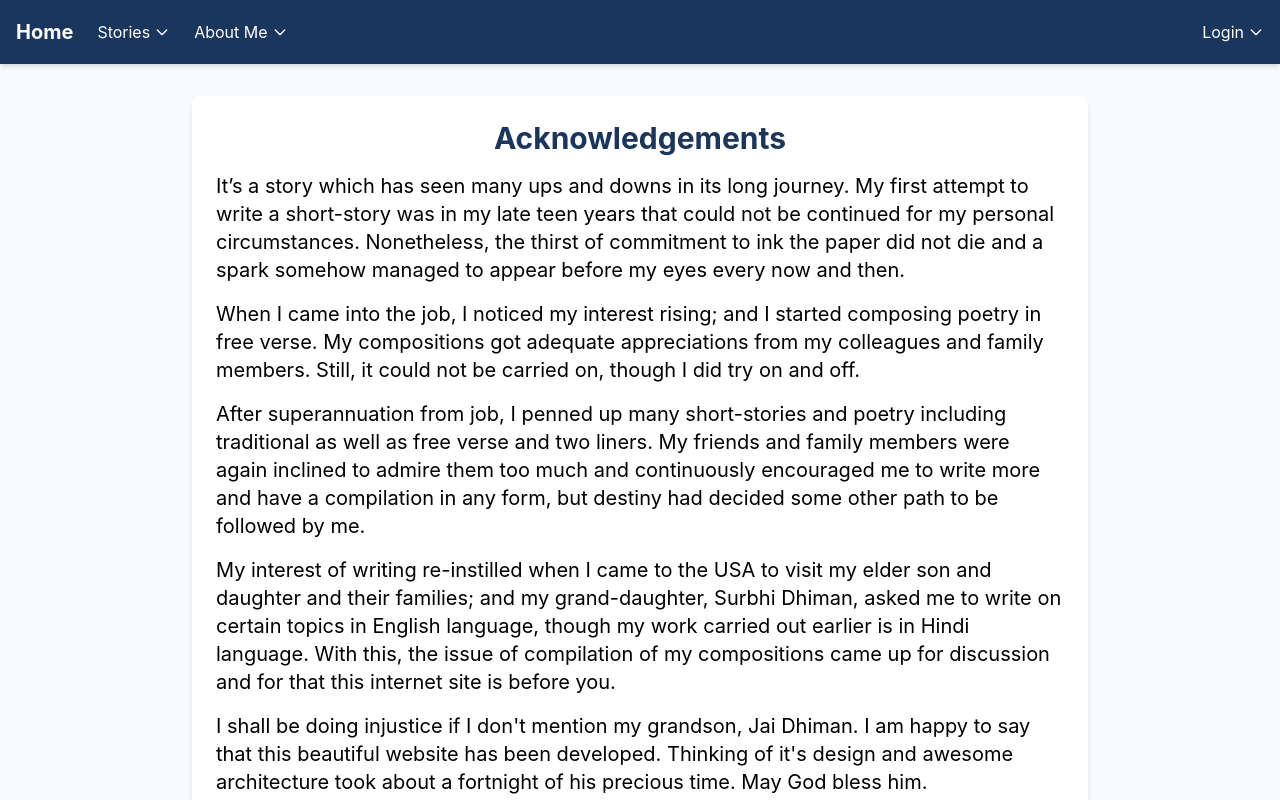
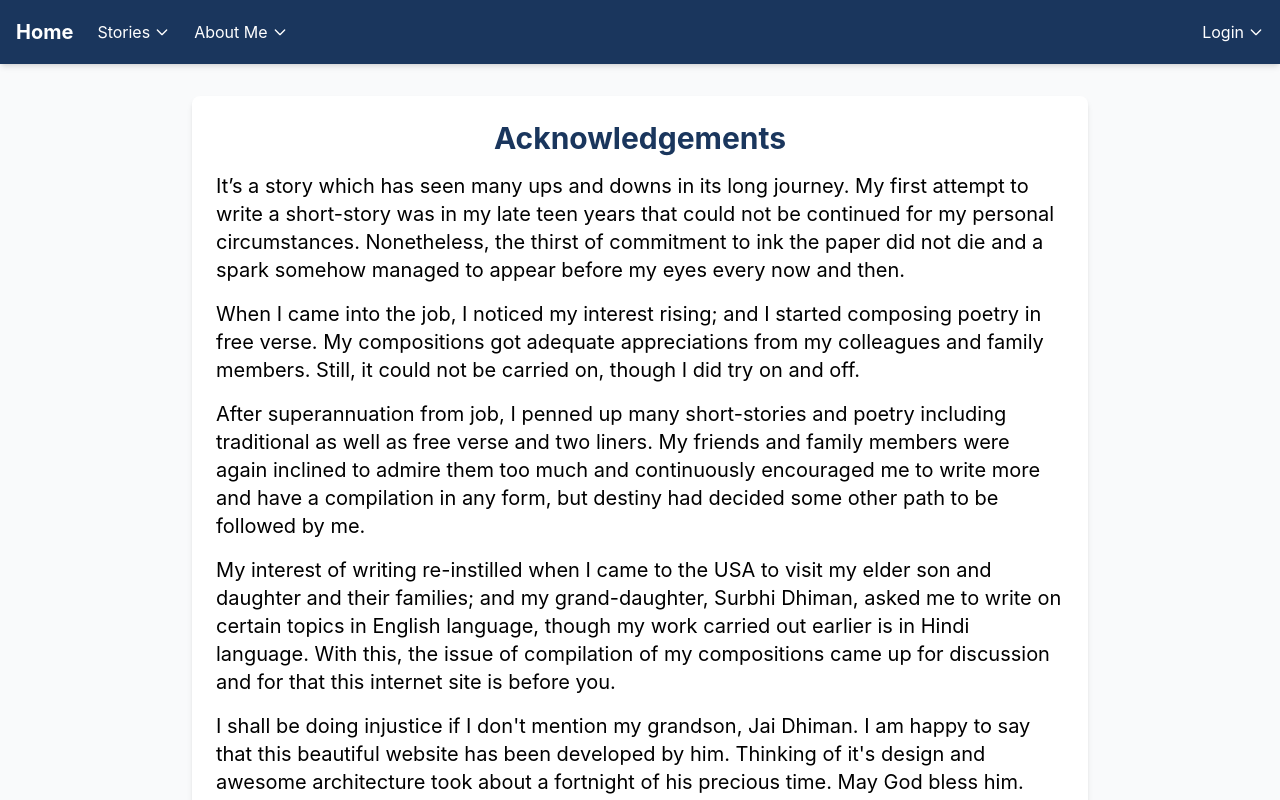
Before and after one commit to Jai-Dhiman/badeblog-frontend, a Vue app: page /acknowledge in a window 1280 px wide. Shown: the top 800 px of the page. Built offline with nearby package versions, Linux system fonts and the light colour scheme.

Commit message:
updated acknowledgment

```diff
--- a/src/views/AcknowledgeView.vue
+++ b/src/views/AcknowledgeView.vue
@@ -32,7 +32,7 @@
             </p>
             <p class="mb-4 text-xl">
               I shall be doing injustice if I don't mention my grandson, Jai Dhiman. I am happy to
-              say that this beautiful website has been developed. Thinking of it's design and
+              say that this beautiful website has been developed by him. Thinking of it's design and
               awesome architecture took about a fortnight of his precious time. May God bless him.
             </p>
             <p class="mb-4 text-xl">
```
